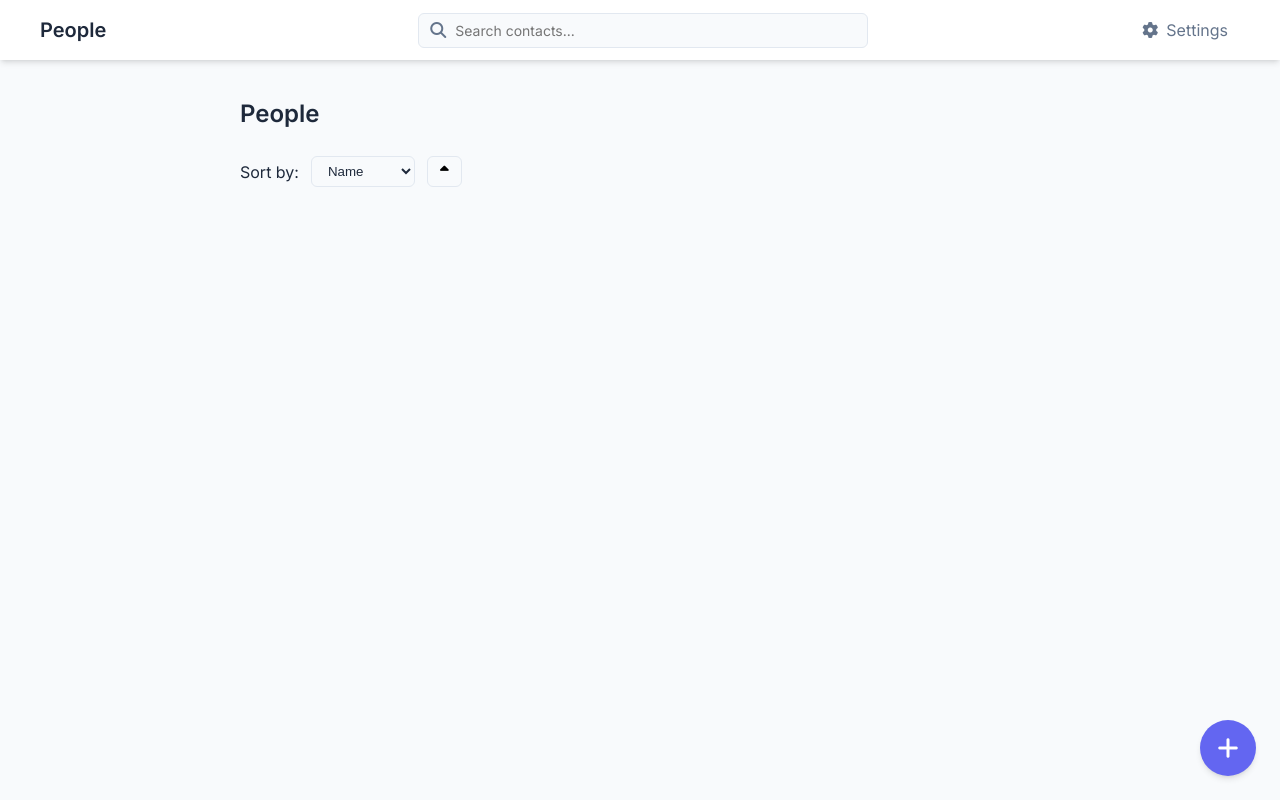
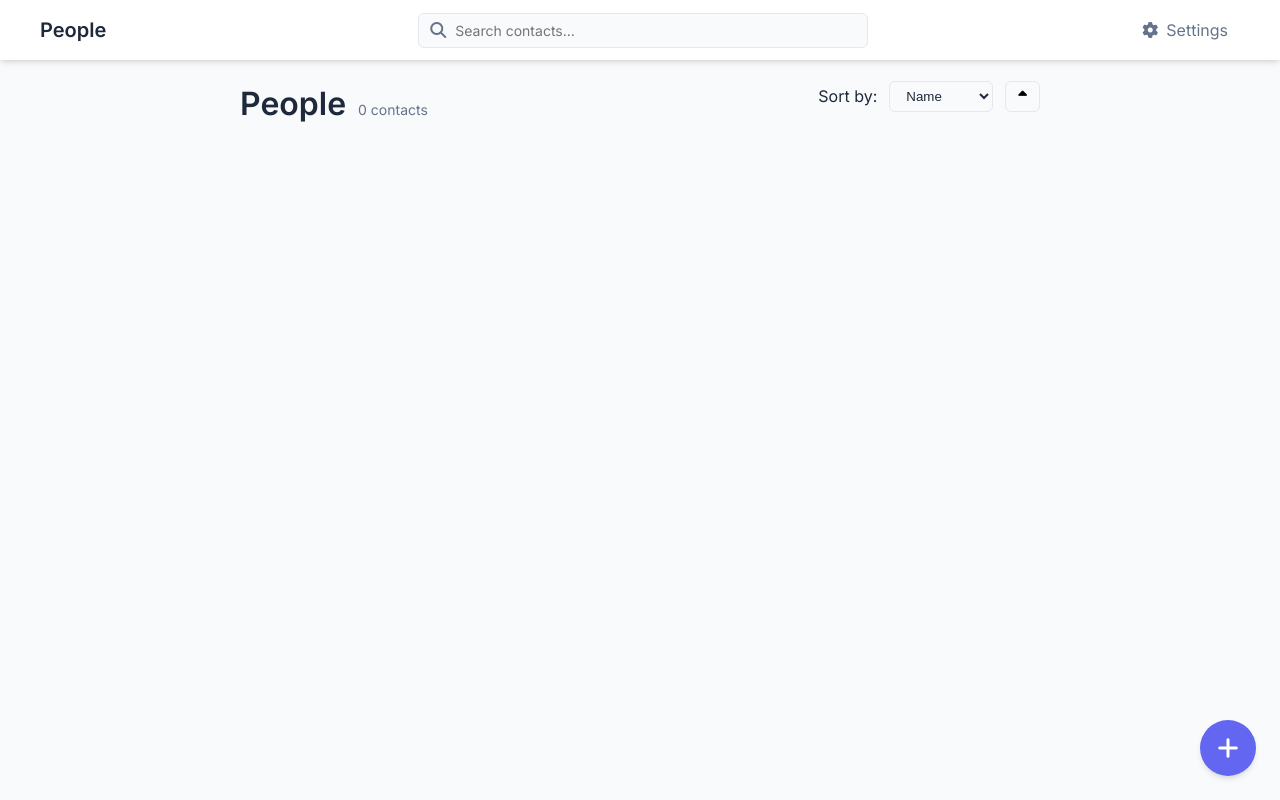
Before and after one commit to sondreb/people, an Angular app: page / in a window 1280 px wide. Built offline with nearby package versions, Linux system fonts and the light colour scheme.

Commit message:
Add theme support

```diff
--- a/src/app/pages/home.component.ts
+++ b/src/app/pages/home.component.ts
@@ -12,7 +12,13 @@ import { FormsModule } from '@angular/forms';
   selector: 'app-home',
   template: `
     <div class="page-container">
+      <div class="header-container">
+        <div class="title-section">
           <h1 class="page-title">People</h1>
+          <span class="contact-count">
+            {{ filteredContacts.length }} {{ filteredContacts.length === contacts.length ? 'contacts' : 'results' }}
+          </span>
+        </div>
         <div class="sort-controls">
           <label>Sort by:</label>
           <select [(ngModel)]="sortField" (change)="applySorting()">
@@ -24,6 +30,7 @@ import { FormsModule } from '@angular/forms';
           <button (click)="toggleSortDirection()" class="sort-direction">
             <i class="fas" [class.fa-sort-up]="sortAscending" [class.fa-sort-down]="!sortAscending"></i>
           </button>
+        </div>
       </div>
       <div class="contacts-list">
         <div *ngFor="let contact of filteredContacts" class="contact-card">
@@ -78,11 +85,26 @@ import { FormsModule } from '@angular/forms';
       padding: 20px;
     }
 
+    .header-container {
+      display: flex;
+      justify-content: space-between;
+      align-items: center;
+      margin-bottom: 24px;
+    }
+
+    .title-section {
+      display: flex;
+      align-items: baseline;
+      gap: 12px;
+    }
+
     .page-title {
-      font-size: 24px;
-      font-weight: 600;
-      margin-bottom: 24px;
-      color: var(--text);
+      margin: 0;
+    }
+
+    .contact-count {
+      color: var(--text-light);
+      font-size: 14px;
     }
 
     .sort-controls {
--- a/src/app/pages/settings.component.ts
+++ b/src/app/pages/settings.component.ts
@@ -1,17 +1,30 @@
-import { Component } from '@angular/core';
+import { Component, OnInit } from '@angular/core';
 import { CommonModule } from '@angular/common';
 import { StorageService } from '../services/storage.service';
 import { ConfirmDialogComponent } from '../components/confirm-dialog.component';
 import { Contact } from '../models/contact';
+import { ThemeService, Theme } from '../services/theme.service';
+import { FormsModule } from '@angular/forms';
 
 @Component({
   selector: 'app-settings',
   standalone: true,
-  imports: [CommonModule, ConfirmDialogComponent],
+  imports: [CommonModule, ConfirmDialogComponent, FormsModule],
   template: `
     <div class="page-container">
       <div class="settings-card">
         <h1>Settings</h1>
+
+        <div class="setting-group">
+          <h2>Theme</h2>
+          <div class="theme-selector">
+            <select [(ngModel)]="currentTheme" (ngModelChange)="onThemeChange($event)">
+              <option value="auto">Auto (System)</option>
+              <option value="light">Light</option>
+              <option value="dark">Dark</option>
+            </select>
+          </div>
+        </div>
 
         <div class="setting-group">
           <h2>Data Management</h2>
@@ -119,16 +132,46 @@ import { Contact } from '../models/contact';
         font-size: 12px;
         color: var(--text-light);
       }
+      .theme-selector select {
+        padding: 8px 12px;
+        border: 1px solid var(--border);
+        border-radius: 6px;
+        background: var(--card);
+        color: var(--text);
+        font-family: inherit;
+        font-size: 14px;
+        width: 200px;
+      }
+
+      .theme-selector select:focus {
+        outline: none;
+        border-color: var(--primary);
+        box-shadow: 0 0 0 3px rgba(99, 102, 241, 0.1);
+      }
     `,
   ],
 })
-export class SettingsComponent {
+export class SettingsComponent implements OnInit {
+  currentTheme: Theme = 'auto';
   showDialog = false;
   showImportDialog = false;
   importCount = 0;
   private contactsToImport: Contact[] = [];
 
-  constructor(private storage: StorageService) {}
+  constructor(
+    private storage: StorageService,
+    private themeService: ThemeService
+  ) {}
+
+  ngOnInit() {
+    this.themeService.getCurrentTheme().subscribe(theme => {
+      this.currentTheme = theme;
+    });
+  }
+
+  onThemeChange(theme: Theme) {
+    this.themeService.setTheme(theme);
+  }
 
   showDeleteConfirm() {
     this.showDialog = true;
--- /dev/null
+++ b/src/app/services/theme.service.ts
@@ -0,0 +1,51 @@
+import { Injectable } from '@angular/core';
+import { BehaviorSubject } from 'rxjs';
+
+export type Theme = 'light' | 'dark' | 'auto';
+
+@Injectable({
+  providedIn: 'root'
+})
+export class ThemeService {
+  private readonly THEME_KEY = 'preferred-theme';
+  private themeSubject = new BehaviorSubject<Theme>(this.getStoredTheme());
+
+  constructor() {
+    this.initialize();
+  }
+
+  private initialize() {
+    this.applyTheme(this.themeSubject.value);
+    if (this.themeSubject.value === 'auto') {
+      this.setupMediaQueryListener();
+    }
+  }
+
+  private setupMediaQueryListener() {
+    const mediaQuery = window.matchMedia('(prefers-color-scheme: dark)');
+    const handleChange = (e: MediaQueryListEvent | MediaQueryList) => {
+      document.documentElement.dataset['theme'] = 'auto';
+    };
+
+    mediaQuery.addEventListener('change', handleChange);
+    handleChange(mediaQuery);
+  }
+
+  private getStoredTheme(): Theme {
+    return (localStorage.getItem(this.THEME_KEY) as Theme) || 'auto';
+  }
+
+  getCurrentTheme() {
+    return this.themeSubject.asObservable();
+  }
+
+  setTheme(theme: Theme) {
+    localStorage.setItem(this.THEME_KEY, theme);
+    this.themeSubject.next(theme);
+    this.applyTheme(theme);
+  }
+
+  private applyTheme(theme: Theme) {
+    document.documentElement.dataset['theme'] = theme;
+  }
+}
--- a/src/index.html
+++ b/src/index.html
@@ -14,7 +14,11 @@
     name="keywords"
     content="apps, desktop, web, mobile, people, management, productivity"
   />
-
+    <script>
+      // Initialize theme before rendering
+      const theme = localStorage.getItem('preferred-theme') || 'auto';
+      document.documentElement.dataset.theme = theme;
+    </script>
   <!--
   <meta property="og:title" content="People" />
   <meta property="og:description" content="Wonderful app to keep your people's information in one place" />
--- a/src/styles.css
+++ b/src/styles.css
@@ -11,6 +11,15 @@
   --text-light: #64748b;
   --border: #e2e8f0;
   --shadow: 0 4px 6px -1px rgba(0, 0, 0, 0.1), 0 2px 4px -2px rgba(0, 0, 0, 0.1);
+}
+
+:root[data-theme="dark"] {
+  --background: #0f172a;
+  --card: #1e293b;
+  --text: #f1f5f9;
+  --text-light: #94a3b8;
+  --border: #334155;
+  --shadow: 0 4px 6px -1px rgba(0, 0, 0, 0.2), 0 2px 4px -2px rgba(0, 0, 0, 0.2);
 }
 
 html {
@@ -80,3 +89,24 @@ input:focus {
   background: var(--primary-dark);
   transform: translateY(-1px);
 }
+
+/* Add scrollbar styles */
+@media (prefers-color-scheme: dark) {
+  :root[data-theme="auto"] {
+    color-scheme: dark;
+  }
+}
+
+@media (prefers-color-scheme: light) {
+  :root[data-theme="auto"] {
+    color-scheme: light;
+  }
+}
+
+:root[data-theme="dark"] {
+  color-scheme: dark;
+}
+
+:root[data-theme="light"] {
+  color-scheme: light;
+}
```
Lines whose indentation alone changed are shown as unchanged.
